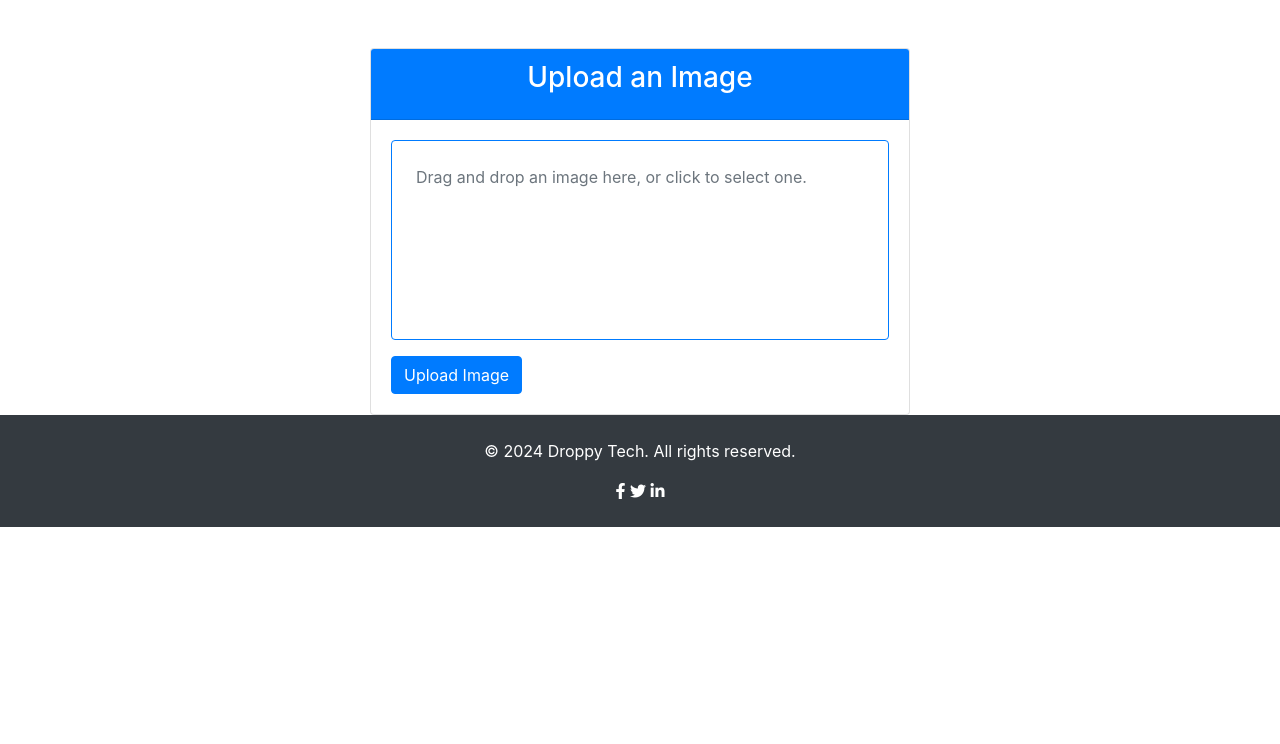
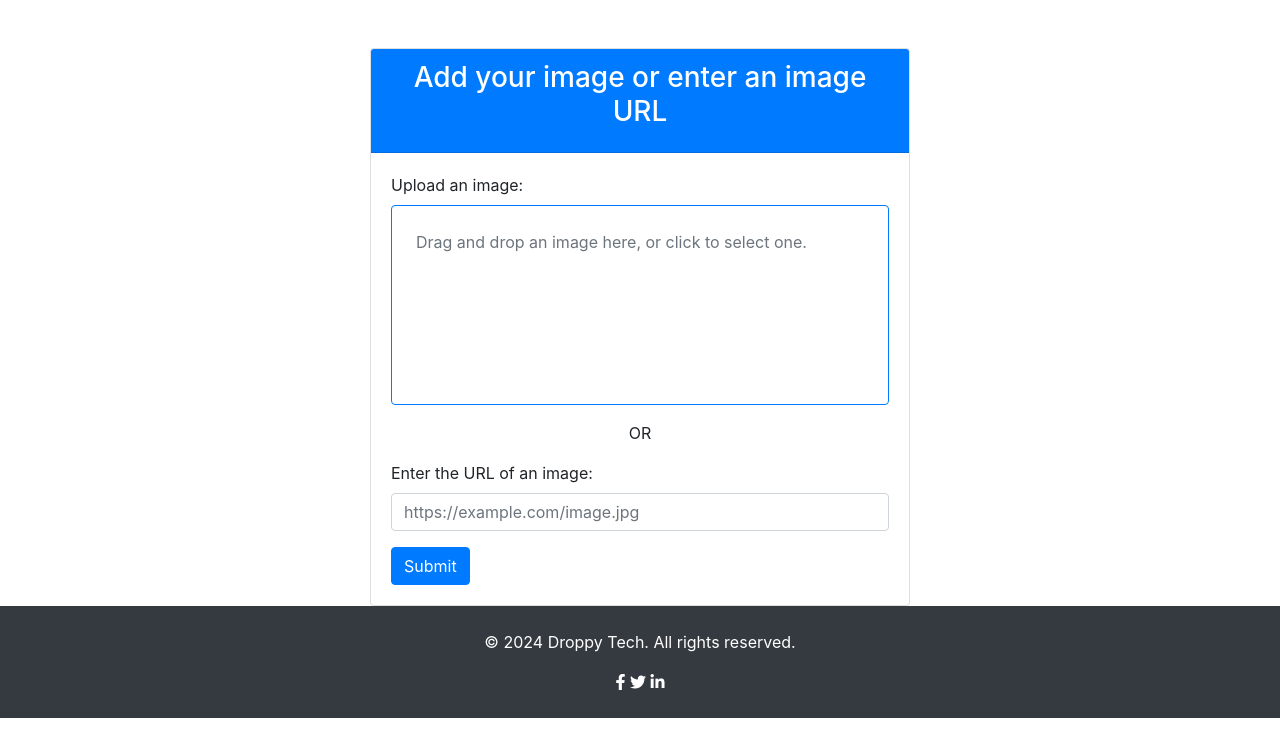
Before and after one commit to bigketa10/DroppyTech, a Django app: page /search/ in a window 1280 px wide. Shown: the part 56-800 px from the top of the page. Run offline with Django 5.2, Linux system fonts and the light colour scheme; some libraries are stand-ins or nearby versions.

Commit message:
lots of big changes

```diff
--- a/image_search_project/image_search/forms.py
+++ b/image_search_project/image_search/forms.py
@@ -2,3 +2,6 @@ from django import forms
 
 class ImageUploadForm(forms.Form):
     image = forms.ImageField()
+
+#class LinkUploadForm(forms.Form):
+#    link = forms.URLField()
--- a/image_search_project/image_search/templates/image_search/results.html
+++ b/image_search_project/image_search/templates/image_search/results.html
@@ -1,7 +1,5 @@
 {% extends 'image_search/base.html' %}
-
 {% block title %}Search Results{% endblock %}
-
 {% block content %}
     <div class="container mt-5">
         <h2>Nearest Neighbor Results</h2>
@@ -9,12 +7,12 @@
             {% for result in results %}
                 <div class="col-md-4">
                     <div class="card mb-4 shadow-sm">
-                        <img src="{{ result.imgUrl }}" class="card-img-top" alt="Product Image">
+                        <a href="{{ result.productURL }}"><img src="{{ result.imgUrl }}" class="card-img-top" alt="Product Image"></a>
                         <div class="card-body">
                             <h5 class="card-title">{{ result.title }}</h5>
                             <p class="card-text">
                                 <strong>Price:</strong> {{ result.price }}<br>
-                                <strong>URL:</strong> {{ result.productURL }}<br>
+                                <strong>URL: <a href="{{ result.productURL }}">{{ result.productURL }}</a></strong><br>
                                 <strong>Category:</strong> {{ result.categoryName }}<br>
                                 <strong>Stars:</strong> {{ result.stars }}<br>
                                 <strong>Reviews:</strong> {{ result.reviews }}<br>
--- a/image_search_project/image_search/templates/image_search/search.html
+++ b/image_search_project/image_search/templates/image_search/search.html
@@ -8,12 +8,14 @@
             <div class="col-md-6">
                 <div class="card shadow-sm">
                     <div class="card-header bg-primary text-white">
-                        <h3 class="card-title text-center">Upload an Image</h3>
+                        <h3 class="card-title text-center">Add your image or enter an image URL</h3>
                     </div>
                     <div class="card-body">
-                        <form id="uploadForm" method="POST" enctype="multipart/form-data" class="needs-validation" novalidate>
+                        <form id="imageForm" method="POST" enctype="multipart/form-data" class="needs-validation" novalidate>
                             {% csrf_token %}
+                            <!-- File Upload Section -->
                             <div class="mb-3">
+                                <label class="form-label">Upload an image:</label>
                                 <div id="dropZone" class="border border-primary rounded text-center p-4 position-relative" style="height: 200px;">
                                     <p id="dropZoneText" class="text-muted position-absolute top-50 start-50 translate-middle">Drag and drop an image here, or click to select one.</p>
                                     <input
@@ -21,8 +23,7 @@
                                         id="fileInput"
                                         name="image"
                                         class="form-control d-none"
-                                        accept="image/*"
-                                        required>
+                                        accept="image/*">
                                     <img id="previewImage" class="img-fluid d-none position-absolute top-50 start-50 translate-middle" style="max-height: 150px;" alt="Image Preview">
                                 </div>
                             </div>
@@ -30,10 +31,32 @@
                                 <p><strong>File Name:</strong> <span id="fileName"></span></p>
                                 <p><strong>File Size:</strong> <span id="fileSize"></span></p>
                             </div>
+
+                            <!-- OR Separator -->
+                            <div class="text-center my-3">
+                                <p>OR</p>
+                            </div>
+
+                            <!-- URL Input Section -->
+                            <div class="mb-3">
+                                <label for="urlInput" class="form-label">Enter the URL of an image:</label>
+                                <input
+                                    type="url"
+                                    id="urlInput"
+                                    name="image_url"
+                                    class="form-control"
+                                    placeholder="https://example.com/image.jpg"
+                                    pattern="https?://.*"
+                                    title="Please enter a valid URL">
+                            </div>
+
+                            <!-- Submit Button -->
                             <div class="d-grid mt-3">
-                                <button type="submit" class="btn btn-primary">Upload Image</button>
+                                <button type="submit" class="btn btn-primary">Submit</button>
                             </div>
                         </form>
+
+                        <!-- Error Messages -->
                         {% if error %}
                             <div class="alert alert-danger mt-3" role="alert">
                                 {{ error }}
--- a/image_search_project/image_search/urls.py
+++ b/image_search_project/image_search/urls.py
@@ -2,9 +2,15 @@ from django.urls import path
 from . import views
 
 urlpatterns = [
-    path('search/', views.search_view, name='search_view'),
+    # Route for the search page
+    path('search/', views.search_view, name='search'),
+
+    # Route for displaying search results
     path('results/', views.results_view, name='results'),
+
+    # Home page route
     path('', views.home_view, name='home'),
-    path('search/', views.search, name='search'),
+
+    # Login page route
     path('login/', views.login, name='login'),
 ]
--- a/image_search_project/image_search/views.py
+++ b/image_search_project/image_search/views.py
@@ -15,8 +15,12 @@ from io import BytesIO
 import requests
 from bs4 import BeautifulSoup
 
+import requests
+from bs4 import BeautifulSoup
+
 def get_amazon_product_details(url):
     try:
+        # Headers to mimic a real user and reduce chances of being blocked by Amazon
         headers = {
             "User-Agent": (
                 "Mozilla/5.0 (Macintosh; Intel Mac OS X 10_15_5) "
@@ -25,26 +29,43 @@ def get_amazon_product_details(url):
             )
         }
 
-        # Send the request to the URL
+        # Send request to the URL
         response = requests.get(url, headers=headers)
-        response.raise_for_status()  # Raise an error if the request fails
+        response.raise_for_status() # Raises an error if the request fails (e.g., 404 or 500)
 
-        # Parse the page content
+        # Parse the HTML content of the response using BeautifulSoup
         soup = BeautifulSoup(response.content, "html.parser")
 
-        # Extract product details
-        currency = soup.find(class_="a-price-symbol").get_text().strip()
-        price = (
-            soup.find(class_="a-price-whole").get_text().strip() +
-            soup.find(class_="a-price-fraction").get_text().strip()
-        )
-        image_url = soup.find(id="landingImage")["src"]
-        name = soup.find(id="productTitle").get_text().strip()
-        return currency + price
+        # Extract product details safely
+        currency_element = soup.find(class_="a-price-symbol")
+        price_whole_element = soup.find(class_="a-price-whole")
+        price_fraction_element = soup.find(class_="a-price-fraction")
+        image_element = soup.find(id="landingImage")
+        name_element = soup.find(id="productTitle")
 
+        # Assign values only if elements exist to prevent AttributeError
+        currency = currency_element.get_text().strip() if currency_element else ""
+        price_whole = price_whole_element.get_text().strip() if price_whole_element else "0"
+        price_fraction = price_fraction_element.get_text().strip() if price_fraction_element else "00"
+        price = f"{currency}{price_whole}.{price_fraction}"
+
+        image_url = image_element["src"] if image_element else "No image found"
+        name = name_element.get_text().strip() if name_element else "No name found"
+
+        return {
+            "name": name,
+            "price": price,
+            "image_url": image_url
+        }
+
+    # Handle exceptions
+    except requests.exceptions.RequestException as e:
+        print(f"Network error: {e}")
+        return {"error": "Network error or blocked request"}
     except Exception as e:
         print(f"Error fetching product details: {e}")
-        return "Unavailable"
+        return {"error": "Parsing error or missing product details"}
+
 
 # Compute the Hamming distance between two hashes
 def compute_hamming_distance(hash1, hash2):
@@ -115,13 +136,14 @@ def nearest_neighbours(query_image_path):
         nearest_neighbors = annoy_index.get_nns_by_vector(query_embedding, 6, include_distances=True)
 
         results = []
+
         for neighbor_id, distance in zip(nearest_neighbors[0], nearest_neighbors[1]):
             metadata = id_to_metadata.get(str(neighbor_id), {})
             results.append({
                 'neighbor_id': neighbor_id,
                 'distance': round(distance, 2),
                 'asin': metadata.get('asin'),
-                'price': get_amazon_product_details(metadata.get('productURL')),
+                'price': metadata.get('price'),
                 'imgUrl': metadata.get('imgUrl'),
                 'title': metadata.get('title'),
                 'productURL': metadata.get('productURL'),
@@ -133,41 +155,96 @@ def nearest_neighbours(query_image_path):
             })
         return results
 
+    # Log error details for debugging
     except Exception as e:
-        # Log error details for debugging
         print(f"Error in nearest_neighbours: {e}")
         return None
+
+def link_convert(url):
+    try:
+        # Headers to mimic a real user and reduce chances of being blocked by Amazon
+        headers = {
+            "User-Agent": (
+                "Mozilla/5.0 (Macintosh; Intel Mac OS X 10_15_5) "
+                "AppleWebKit/537.36 (KHTML, like Gecko) "
+                "Chrome/83.0.4103.116 Safari/537.36"
+            )
+        }
+
+        # Send the request to the URL
+        response = requests.get(url, headers=headers)
+        response.raise_for_status()  # Raise an error if the request fails
+
+        # Parse the page content
+        soup = BeautifulSoup(response.content, "html.parser")
+
+        # Extract product details
+        image_url = soup.find(id="landingImage")["src"]
+        return image_url
+
+    # Log error details for debugging
+    except Exception as e:
+        print(f"Error fetching product details: {e}")
+        return "Unavailable"
 
 
 def search_view(request):
     if request.method == 'POST':
-        form = ImageUploadForm(request.POST, request.FILES)
-        if form.is_valid():
-            uploaded_image = form.cleaned_data['image']
+        image_url = request.POST.get('image_url')  # URL input
+        uploaded_image = request.FILES.get('image')  # File input
+        temp = image_url
+        if image_url:
+            try:
+                try:
+                    # Convert the URL to image URL if it's an Amazon product URL
+                    image_url = link_convert(image_url)
+                    response = requests.get(image_url, stream=True)
+                    print(f"Testing:{image_url}")
+                    if response.status_code == 200:
+                        temp_image_path = os.path.join(settings.MEDIA_ROOT, 'temp_image.jpg')
+                        with open(temp_image_path, 'wb+') as f:
+                            for chunk in response.iter_content(1024):
+                                f.write(chunk)
+                    results = nearest_neighbours(temp_image_path)
+                    print(results)
+                    if results == None:
+                        return render(request, 'image_search/search.html', {'error': "Error fetching image."})
+                    return render(request, 'image_search/results.html', {'results': results})
+
+                except:
+                    # Converts it back into the original URL if it was already an image URL
+                    image_url = temp
+                    response = requests.get(image_url, stream=True)
+                    print(f"Testing:{image_url}")
+                    if response.status_code == 200:
+                        temp_image_path = os.path.join(settings.MEDIA_ROOT, 'temp_image.jpg')
+                        with open(temp_image_path, 'wb+') as f:
+                            for chunk in response.iter_content(1024):
+                                f.write(chunk)
+                    results = nearest_neighbours(temp_image_path)
+                    if results == None:
+                        return render(request, 'image_search/search.html', {'error': "Error fetching image."})
+                    return render(request, 'image_search/results.html', {'results': results})
+
+            except Exception as e:
+                return render(request, 'image_search/search.html', {'error': f"Error fetching image: {e}"})
+
+        elif uploaded_image:
             temp_image_path = os.path.join(settings.MEDIA_ROOT, 'temp_image.jpg')
+            with open(temp_image_path, 'wb+') as f:
+                for chunk in uploaded_image.chunks():
+                    f.write(chunk)
 
-            # Save the uploaded image temporarily
-            with open(temp_image_path, 'wb+') as destination:
-                for chunk in uploaded_image.chunks():
-                    destination.write(chunk)
+            results = nearest_neighbours(temp_image_path)
+            if results == None:
+                return render(request, 'image_search/search.html', {'error': "Error fetching image."})
+            return render(request, 'image_search/results.html', {'results': results})
 
-            # Perform nearest neighbor search
-            nearest_neighbors_results = nearest_neighbours(temp_image_path)
+        # If neither input is provided
+        return render(request, 'image_search/search.html', {'error': "Please provide an image or image URL."})
 
-            # Return results as JSON for debugging (can be adapted for rendering)
-            if nearest_neighbors_results:
-                return render(request, 'image_search/results.html', {'results': nearest_neighbors_results})
-            else:
-                # If no results, show an error page or pass an error message
-                return render(request, 'image_search/results.html', {'error': 'No matching products found.'})
+    return render(request, 'image_search/search.html')
 
-    else:
-        form = ImageUploadForm()
-
-    return render(request, 'image_search/search.html', {'form': form})
-
-
-# views.py
 from django.conf import settings
 from django.shortcuts import render
 
```
Also changed, not shown: image_search_project/image_search/templates/image_search/home.html (+33 -3 lines), image_search_project/image_search/migrations/0001_initial.py, image_search_project/media/temp_image.jpg.
